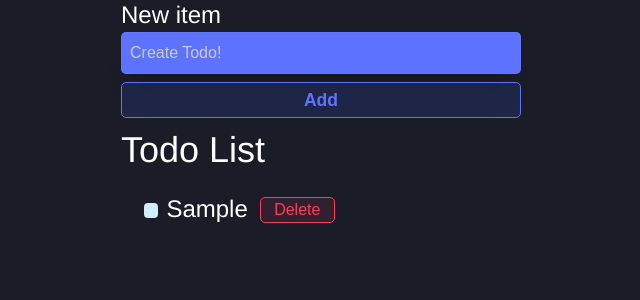
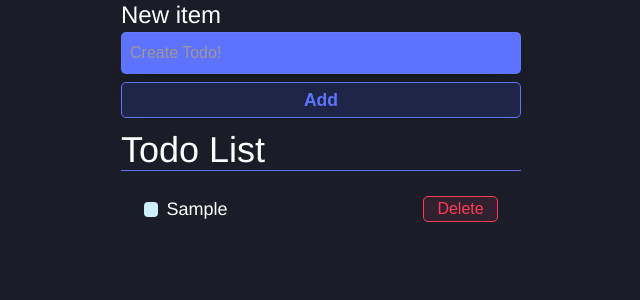
Before and after one commit to EnjaeAntonio/todo-list, a React (Create React App) app: page / in a window 1280 px wide. Both pictures are taken after typing "Sample" into the empty fields and a click on the button "Add". Shown: the top 300 px of the page, without its empty margins (319-959 px from the left). Built offline with nearby package versions, Linux system fonts and the light colour scheme.

Commit message:
put a maxLength on the input

```diff
--- a/public/index.html
+++ b/public/index.html
@@ -7,7 +7,7 @@
     <meta name="theme-color" content="#000000" />
     <meta
       name="description"
-      content="Web site created using create-react-app"
+      content="A Todo list creator using react!"
     />
     <link rel="apple-touch-icon" href="%PUBLIC_URL%/logo192.png" />
     <link rel="manifest" href="%PUBLIC_URL%/manifest.json" />
--- a/src/App.js
+++ b/src/App.js
@@ -16,8 +16,6 @@ function App() {
   }, [todos])
 
   function addTodo(title){
-
-
     setTodos(currentTodos => {
       return [
         ...currentTodos,
--- a/src/components/ToDoForm.js
+++ b/src/components/ToDoForm.js
@@ -23,14 +23,25 @@ const [errorMessage, setErrorMessage] = useState("");
 
   return (
     <form onSubmit={handleSubmit}>
-    <div className="grid form-row">
-      <label htmlFor="item" className="text-2xl">New item</label>
-      <input value={newItem} placeholder={errorMessage ? errorMessage : "Create Todo!"} onChange={handleInput} type="text" id="item" className="px-2 py-2"/>
+    <div className="grid">
+      <label
+      htmlFor="item"
+      className="text-2xl"
+      >New item</label>
+      <input
+      value={newItem}
+      placeholder={errorMessage ? errorMessage : "Create Todo!"}
+      type="text"
+      id="item"
+      className={`px-2 py-2`}
+      maxLength={25}
+      onFocus={handleInput}
+      onChange={handleInput} />
     </div>
     <button
-    className="btn btn-add text-center mt-2 py-1">
-      Add
-      </button>
+      className={`btn btn-add text-center mt-2 py-1
+      ${errorMessage ? "cursor-not-allowed" : "cursor-pointer"}`}
+      >Add</button>
   </form>
   )
 }
--- a/src/components/ToDoItem.js
+++ b/src/components/ToDoItem.js
@@ -1,23 +1,25 @@
 function ToDoItem({completed, id, title, toggleTodo, deleteTodo}) {
   return (
-    <li className="flex items-center my-3 py-3 px-2 ">
-      <label htmlFor={`todo-${id}`} className="flex items-center">
+    <li className="flex justify-between items-center my-3 py-3 px-2 ">
+      <div className="flex items-center">
+        <label htmlFor={id} className="flex items-center">
           <input
-          id={`todo-${id}`}
+            id={id}
             type="checkbox"
             checked={completed}
             onChange = {e => toggleTodo(id, e.target.checked)}
             className=""
           />
-        <p className="text-2xl mx-2 mr-3">{title}</p>
+          <p className="text-lg mx-2 mr-3">{title}</p>
         </label>
+      </div>
       <button
         onClick={() => deleteTodo(id)}
-        className="btn btn-danger border border-solid text-customRed border-customRed">Delete
+        className="btn btn-danger border border-solid text-customRed border-customRed">
+        Delete
       </button>
     </li>
   )
 }
 
-
 export default ToDoItem;
--- a/src/components/ToDoListMain.js
+++ b/src/components/ToDoListMain.js
@@ -4,7 +4,7 @@ function ToDoListMain({todos, toggleTodo, deleteTodo}) {
 
   return (
     <>
-    <h1 className="text-4xl mt-3">Todo List</h1>
+    <h1 className="todo-heading text-4xl mt-3">Todo List</h1>
     <ul className="list container">
     {todos.map(todo => {
       return (
--- a/src/style/style.css
+++ b/src/style/style.css
@@ -2,6 +2,10 @@
 
 label, button, h1 {
     color: #fff;
+}
+
+.todo-heading {
+  border-bottom: 1px solid var(--app-blue);
 }
 
 form {
@@ -33,7 +37,7 @@ input{
   }
 
   input::placeholder{
-    color: #cacaca;
+    color: #a19797;
   }
 
 
```
Lines whose indentation alone changed are shown as unchanged.
